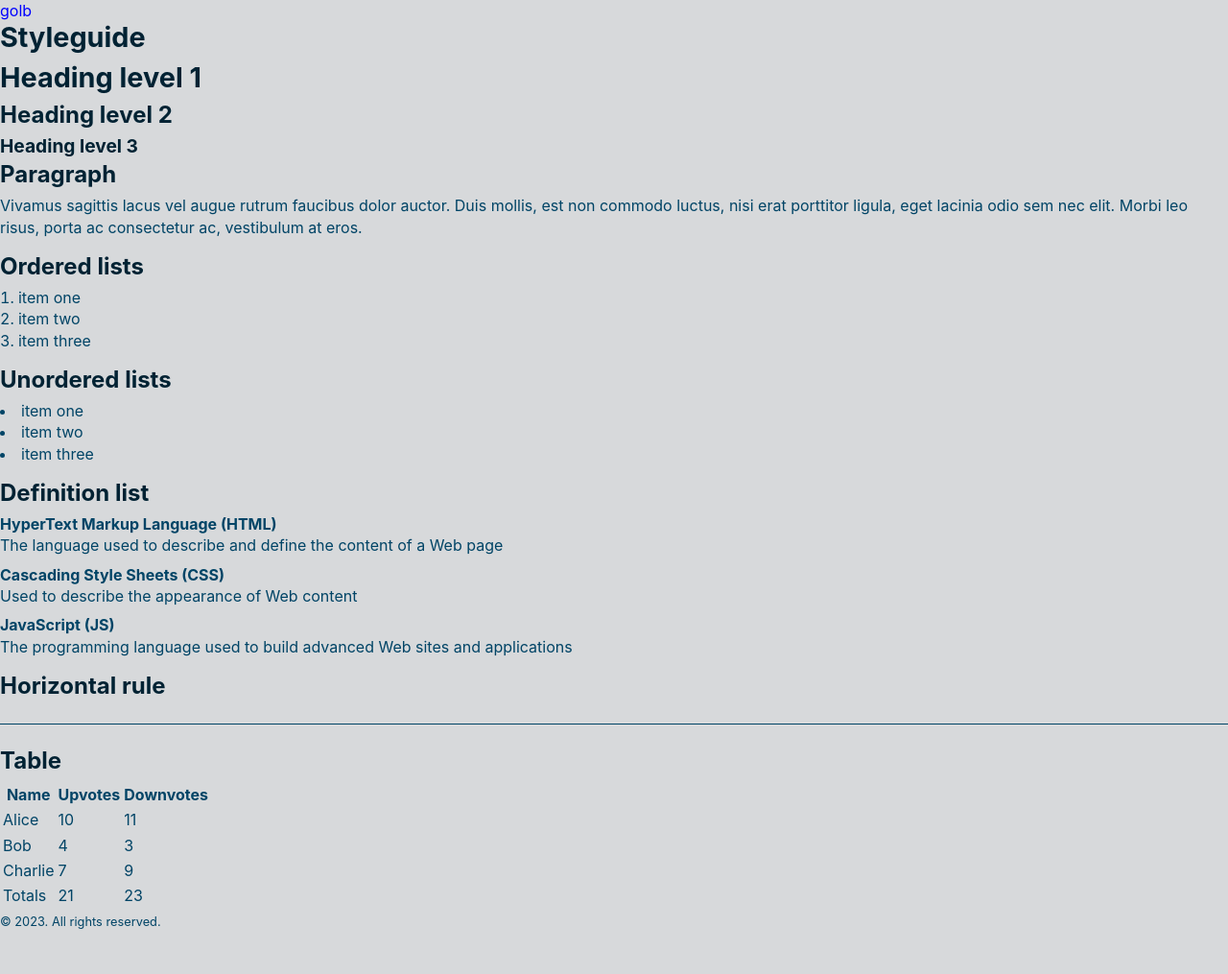
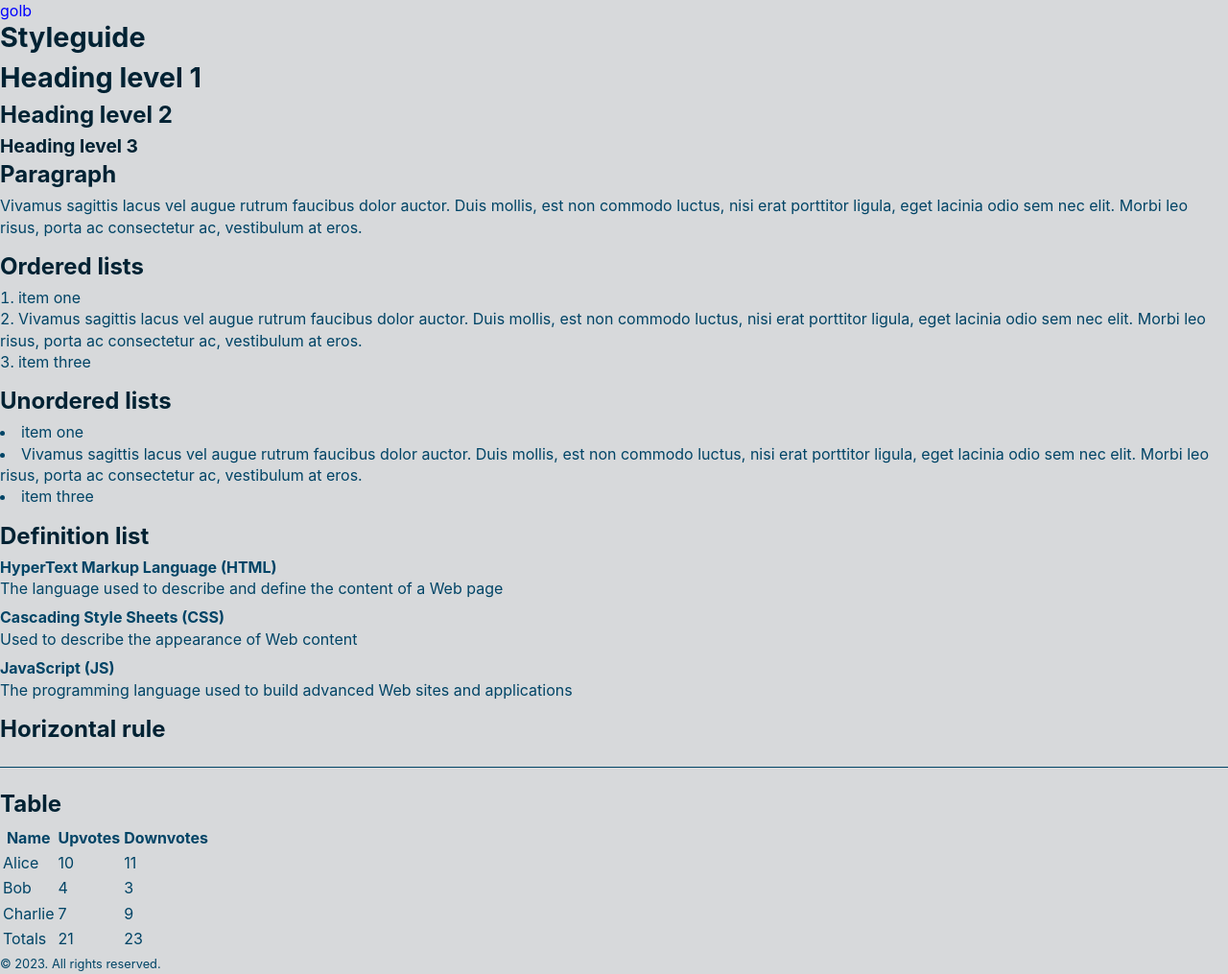
Before and after one commit to aflim/golb, a Jekyll site: the page built from styleguide.md, in a window 1280 px wide. Shown: the whole page at 96% size. Built offline with Jekyll 4.4.1, drawn with Linux system fonts in a browser that asks for light colours; before the commit the page ends 970 px from its top, so only the background shows below that.

Commit message:
Update styleguide.md

```diff
--- a/styleguide.md
+++ b/styleguide.md
@@ -12,12 +12,12 @@ Vivamus sagittis lacus vel augue rutrum faucibus dolor auctor. Duis mollis, est
 
 ## Ordered lists
 1. item one
-2. item two
+2. Vivamus sagittis lacus vel augue rutrum faucibus dolor auctor. Duis mollis, est non commodo luctus, nisi erat porttitor ligula, eget lacinia odio sem nec elit. Morbi leo risus, porta ac consectetur ac, vestibulum at eros.
 3. item three
 
 ## Unordered lists
 * item one
-* item two
+* Vivamus sagittis lacus vel augue rutrum faucibus dolor auctor. Duis mollis, est non commodo luctus, nisi erat porttitor ligula, eget lacinia odio sem nec elit. Morbi leo risus, porta ac consectetur ac, vestibulum at eros.
 * item three
 
 ## Definition list
```
